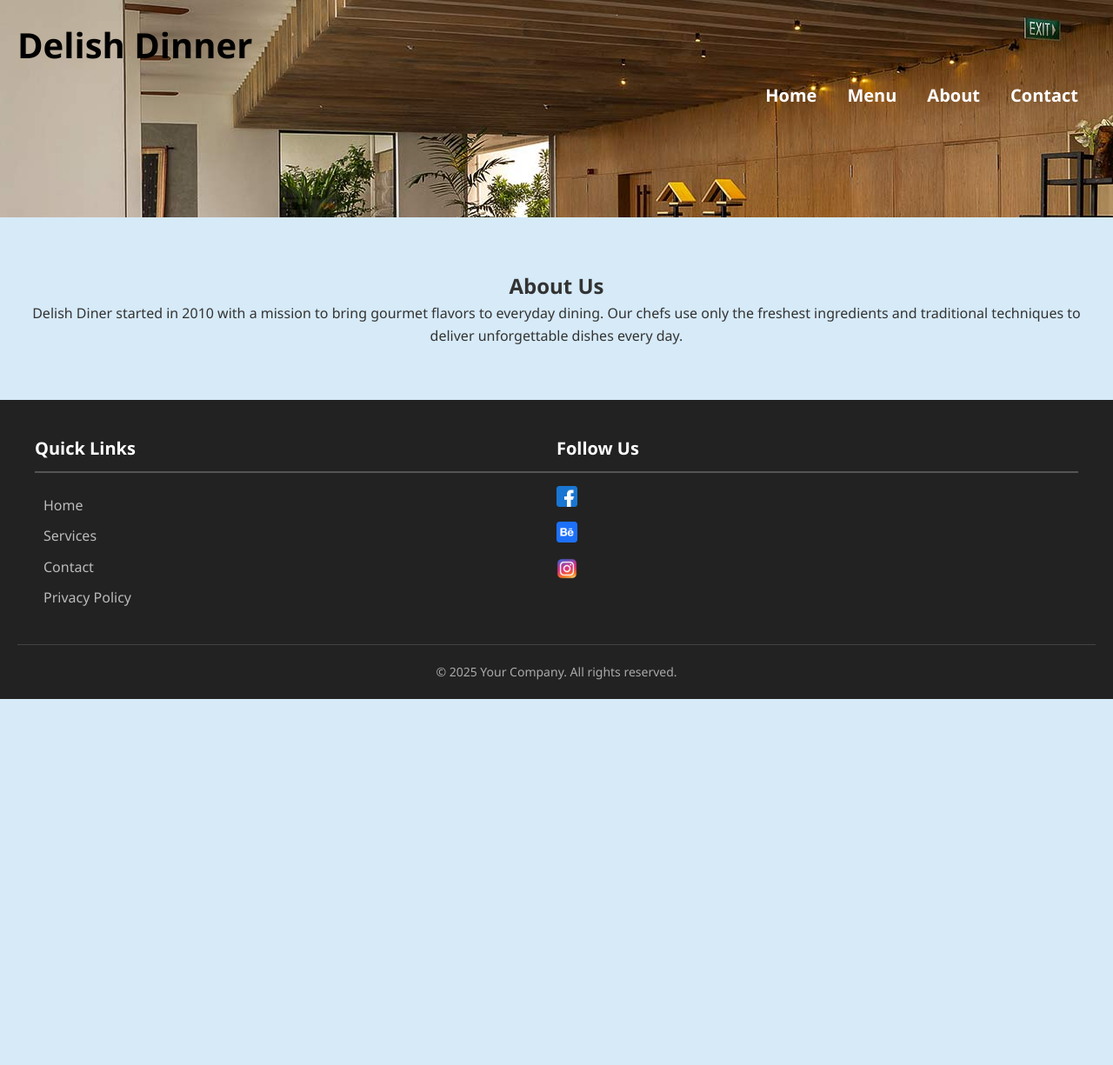
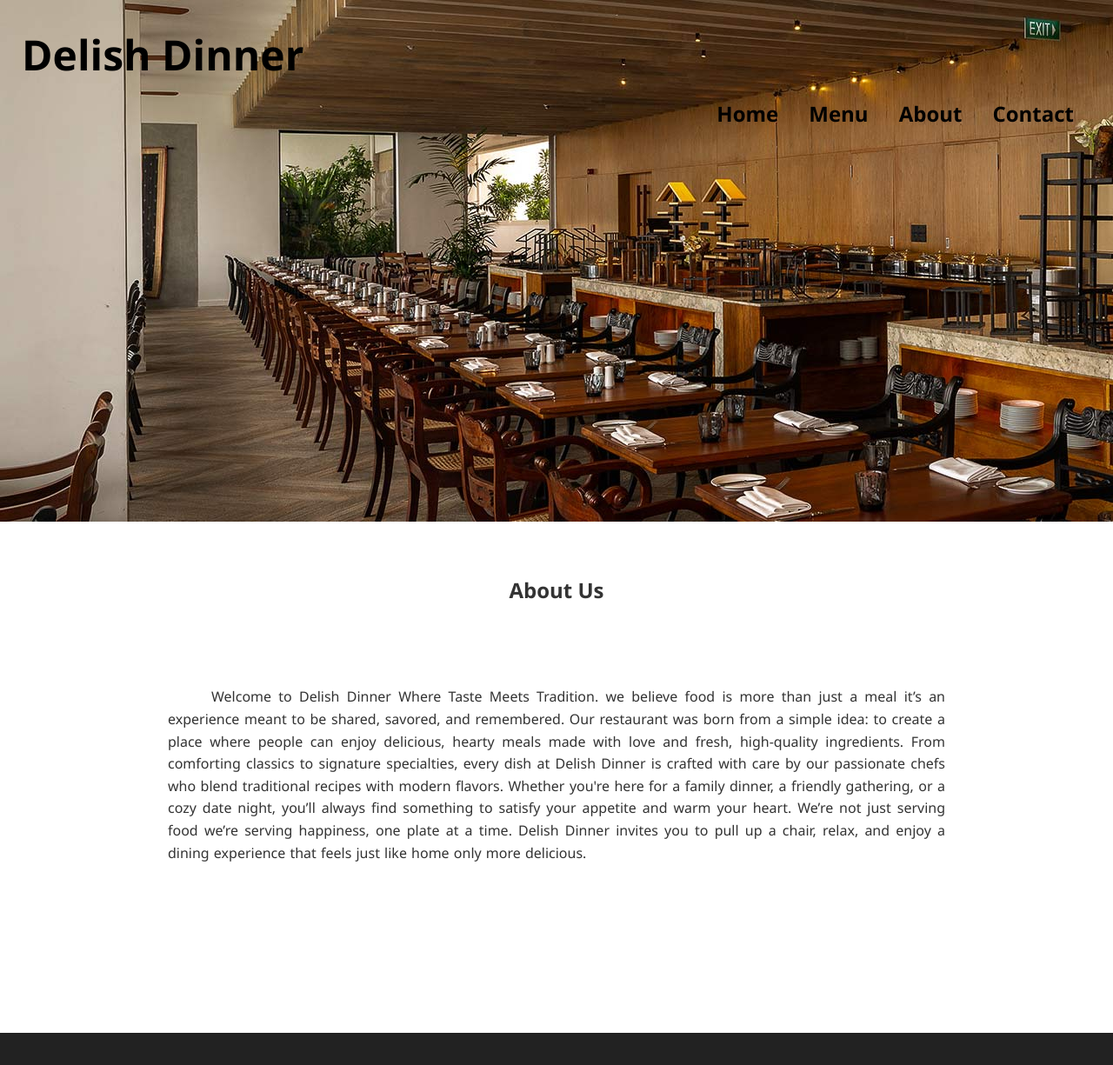
Before and after one commit to NavinKumar7428/myweb2, a plain HTML site: page about.html in a window 1280 px wide. Shown: the top 1225 px of the page at 87% size. Before the commit the page ends 804 px from the top, so only its background shows below. Drawn offline with Linux system fonts and the light colour scheme.

Commit message:
Add files via upload

```diff
--- a/about.html
+++ b/about.html
@@ -13,18 +13,19 @@
 }
 
 body {
-  background-color:#d6eaf8;
+ // background-color:#d6eaf8;
   color: #333;
   line-height: 1.6;
 }
 
 header {
   background-image:url(images2/r1.jpg);
-  height:250px;
-  padding: 20px;
+  height:600px;
+  width: 100%;
+  padding: 25px;
   color: black;
   text-align:left;
-  font-size:20px;
+  font-size : 24px;
 }
 
 nav ul {
@@ -33,7 +34,7 @@ nav ul {
   justify-content: right;
   gap: 15px;
   padding: 10px;
-  font-size: 20px;
+  font-size: 24px;
 
 }
 
@@ -47,7 +48,7 @@ nav a {
 
 nav a:link
 {
-color:white;
+color:black;
 text-decoration:none;
 padding:10px;
 transition:0.50s;
@@ -55,13 +56,13 @@ transition:0.50s;
 
 nav a:visited
 {
-color:black;
+color:white;
 }
 
 nav a:hover
 {
   text-decoration: underline;
-  background-color: pink;
+  background-color: black;
   border-radius: 15px;
 
 }
@@ -71,8 +72,22 @@ nav a:hover
 section {
   padding: 60px 20px;
   text-align: center;
+
 }
 
+.aboutus
+{
+  width:70%;
+  height:400px;
+  border:0px solid black;
+  margin:auto;
+  margin-top:30px;
+  padding:1px;
+  text-indent:50px;
+  font-family:verdana;
+  text-align:justify;
+  word-spacing: 1px;
+}
 
 
 
@@ -121,7 +136,7 @@ footer {
 }
 
 .footer-column ul li a:hover {
-  color: pink;
+  color: white;
 }
 
 .social-icons a {
@@ -162,8 +177,24 @@ footer {
 
   <section>
     <h2>About Us</h2>
-    <p>Delish Diner started in 2010 with a mission to bring gourmet flavors to everyday dining. Our chefs use only the freshest ingredients and traditional techniques to deliver unforgettable dishes every day.</p>
   </section>
+
+    <div class="aboutus">
+    <p>
+
+Welcome to Delish Dinner Where Taste Meets Tradition.
+
+we believe food is more than just a meal it’s an experience meant to be shared, savored, and remembered. Our restaurant was born from a simple idea: to create a place where people can enjoy delicious, hearty meals made with love and fresh, high-quality ingredients.
+
+From comforting classics to signature specialties, every dish at Delish Dinner is crafted with care by our passionate chefs who blend traditional recipes with modern flavors. Whether you're here for a family dinner, a friendly gathering, or a cozy date night, you’ll always find something to satisfy your appetite and warm your heart.
+
+We’re not just serving food we’re serving happiness, one plate at a time.
+
+Delish Dinner invites you to pull up a chair, relax, and enjoy a dining experience that feels just like home only more delicious.
+
+
+</p>
+</div>
 
   <footer>
     <div class="footer-container">
```
Also changed, not shown: contact.html (+12 -11 lines), index.html (+9 -8 lines), menu.html (+27 -11 lines).
